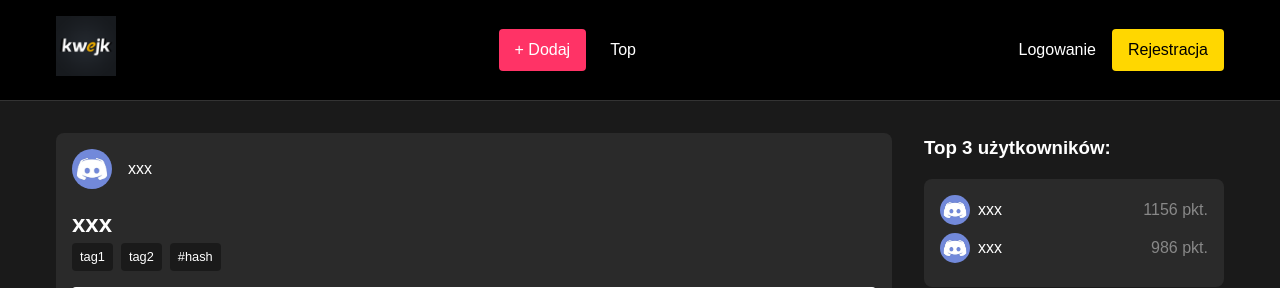
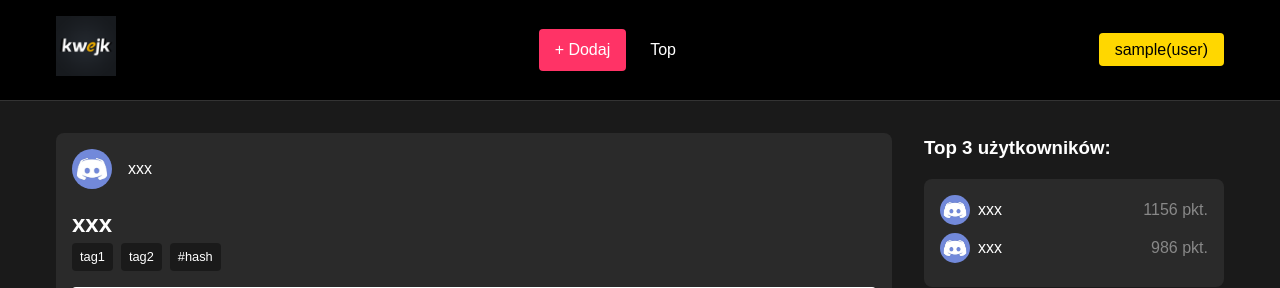
Before and after one commit to Rufus785/Kwejk, a PHP site: page /index.php in a window 1280 px wide. Shown: the top 288 px of the page. Run offline with PHP 8.4, Linux system fonts and the light colour scheme; the visitor is signed in with stand-in values (Sample User, id 1).

Commit message:
Role Verification

```diff
--- a/index.php
+++ b/index.php
@@ -6,6 +6,44 @@
     <title>KWEJK.pl</title>
     <link rel="stylesheet" href="styles.css" />
   </head>
+
+  <?php
+
+      include("config.php");
+
+      if (isset($_SESSION['logged']) && $_SESSION['logged'] === true) {
+          $user_id = $_SESSION['user_id'];
+          $sql = "SELECT username FROM users WHERE user_id = ? LIMIT 1";
+          $stmt = $mysqli->prepare($sql);
+          $stmt->bind_param('i', $user_id);
+          $stmt->execute();
+          $result = $stmt->get_result();
+
+          if ($result->num_rows > 0) {
+              $row = $result->fetch_assoc();
+              $username = $row['username'];
+          } else {
+              unset($_SESSION['logged']);
+              unset($_SESSION['user_id']);
+              $username = null;
+          }
+
+          $sql = "SELECT is_admin FROM users WHERE user_id = ? LIMIT 1";
+          $stmt = $mysqli->prepare($sql);
+          $stmt->bind_param('i', $user_id);
+          $stmt->execute();
+          $result = $stmt->get_result();
+
+          if ($result->num_rows > 0) {
+              $row = $result->fetch_assoc();
+              $isAdmin = $row['is_admin'];
+          } else {
+              unset($_SESSION['logged']);
+              unset($_SESSION['user_id']);
+              $isAdmin = null;
+          }
+      }
+  ?>
 
   <body>
     <header class="main-header">
@@ -17,11 +55,12 @@
           <a href="/dodaj" class="add-button">+ Dodaj</a>
           <a href="/ranking">Top</a>
         </nav>
-        <div class="auth-buttons">
+        <div class="auth-buttons" style="display: <?php echo htmlspecialchars($username)==null ? 'block' : 'none'; ?>;>
           <a href="./login.php">Logowanie</a>
-          <a href="./register.php" class="register-button"
-            >Rejestracja</a
-          >
+          <a href="./register.php" class="register-button">Rejestracja</a>
+        </div>
+        <div class="user-profile" style="display: <?php echo htmlspecialchars($username)==null ? 'none' : 'block'; ?>;">
+            <a href="./profile.php" class="user-button"><?php echo htmlspecialchars($username); echo $isAdmin==0 ? '(user)' : '(admin)' ; ?></a>
         </div>
       </div>
     </header>
```
